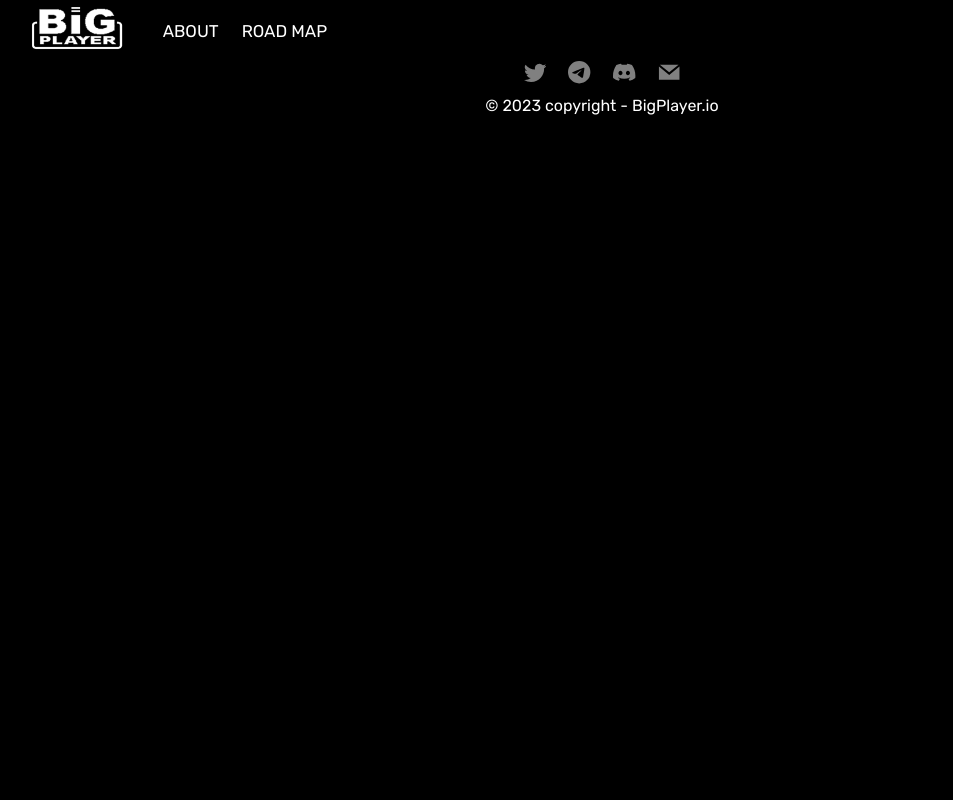
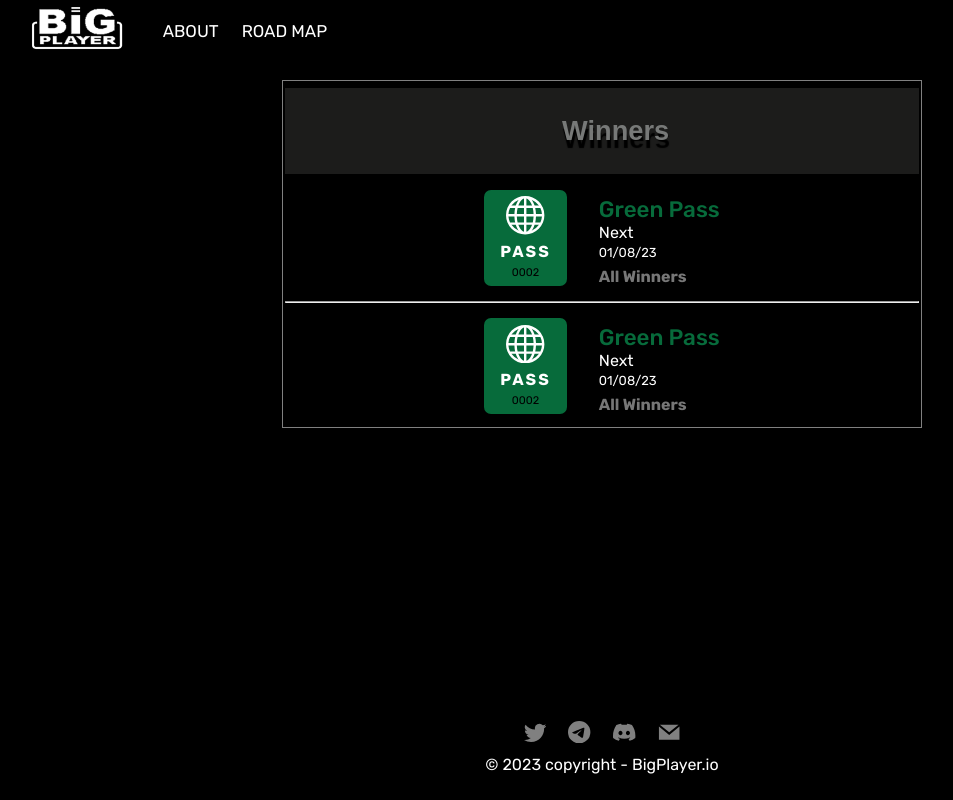
Before and after one commit to renzi-fidele-frontend/Big-Player, a React (Vite) app: page /winners in a window 1280 px wide. Shown: the whole page, without its empty margins (38-991 px from the left). Built offline with nearby package versions, Linux system fonts and the light colour scheme.

Commit message:
Avancando

```diff
--- a/src/App.css
+++ b/src/App.css
@@ -1,2 +1,6 @@
 .App {
+    min-height: 100vh;
+    height: 100%;
+    display: flex;
+    flex-direction: column;
 }
--- a/src/Components/Footer/Footer.module.css
+++ b/src/Components/Footer/Footer.module.css
@@ -5,6 +5,9 @@
    align-items: center;
    color: var(--cor-texto);
    padding-bottom: 2%;
+   position: absolute;
+   bottom: 0;
+   align-self: center;
 }
 
 #container > ul {
@@ -22,3 +25,10 @@
 #container > ul > a:hover {
     color: var(--cor-texto);
 }
+
+@media screen and (max-width: 679px) {
+   #container > p {
+      font-size: 14px;
+   }
+
+}
--- a/src/Pages/Home/Home.jsx
+++ b/src/Pages/Home/Home.jsx
@@ -68,7 +68,6 @@ const Home = () => {
 
             <h2 className={styles.titulo2}>Road Map</h2>
             <p>Q3 2023</p>
-
          </section>
       </div>
    );
--- a/src/Pages/Winners/Winners.jsx
+++ b/src/Pages/Winners/Winners.jsx
@@ -1,12 +1,23 @@
-import React from 'react'
-import styles from "./Winners.module.css"
+import React from "react";
+import styles from "./Winners.module.css";
+import estiloHome from "../Home/Home.module.css";
+import GreenPassCard from "../../Components/GreenPassCard/GreenPassCard";
 
 const Winners = () => {
-  return (
-    <div id={styles.container}>
+   return (
+      <div id={styles.container}>
+         <div id={estiloHome.startContainer}>
+            <div className={estiloHome.box1}>
+               <div className={estiloHome.greyBar}>
+                  <p>Winners</p>
+               </div>
+               <GreenPassCard titulo={"Green Pass"} code={"0002"} key={"0002"} data={"01/08/23"} showAllWinners={true} />
+               <hr style={{ color: "grey", height: "1px", marginBlock: "15px", width: "100%" }} />
+               <GreenPassCard titulo={"Green Pass"} code={"0002"} key={"0002"} data={"01/08/23"} showAllWinners={true} />
+            </div>
+         </div>
+      </div>
+   );
+};
 
-    </div>
-  )
-}
-
-export default Winners
+export default Winners;
--- a/src/Pages/Winners/Winners.module.css
+++ b/src/Pages/Winners/Winners.module.css
@@ -0,0 +1,7 @@
+#container {
+    color: white;
+}
+
+#container > div {
+    margin-top: 0 !important;
+}
```
